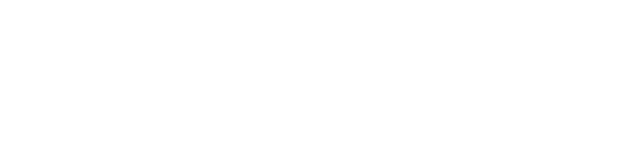
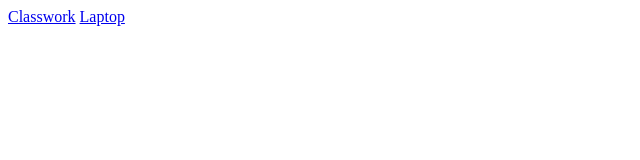
Before and after one commit to Nibirborkataki/ClassProject, a plain HTML site: page index.html in a window 1280 px wide. Shown: the whole page, without its empty margins (0-640 px from the left). Drawn offline with Linux system fonts and the light colour scheme.

Commit message:
modified index to link other pages

```diff
--- a/index.html
+++ b/index.html
@@ -6,6 +6,7 @@
 	<title>Index Doc</title>
 </head>
 <body>
-
+	<a href="classwork.html">Classwork</a>
+	<a href="Laptop.html">Laptop</a>
 </body>
 </html>
```
